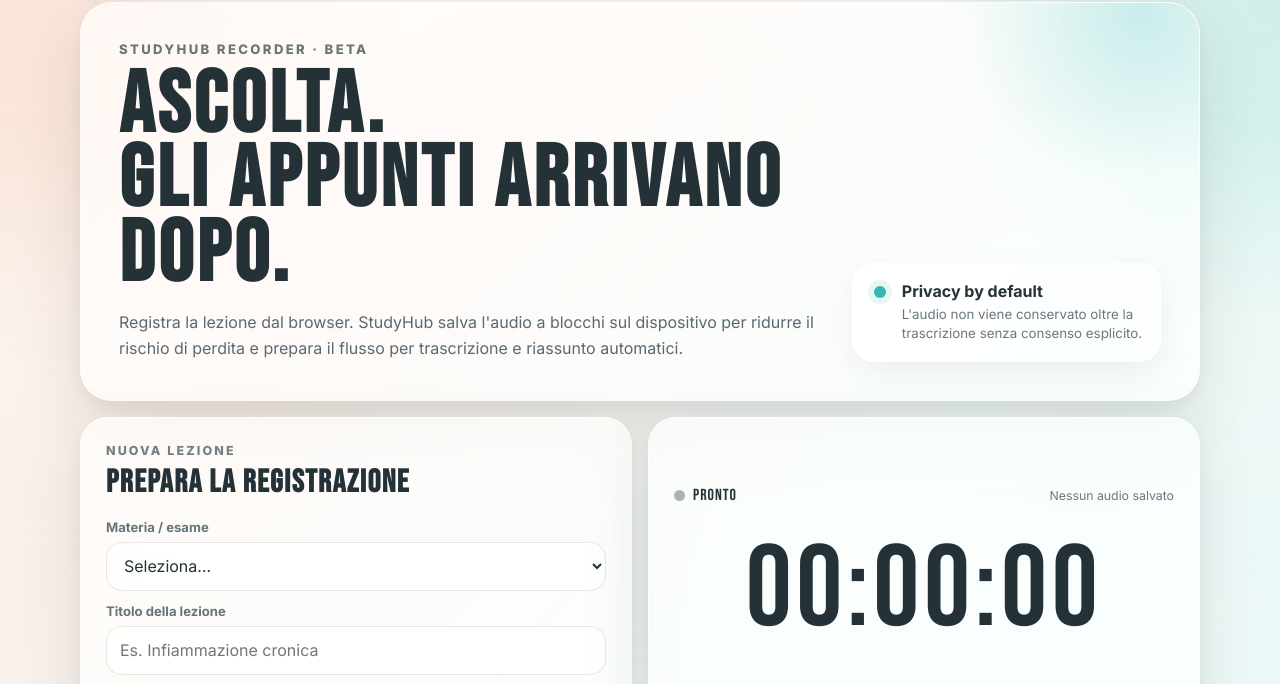
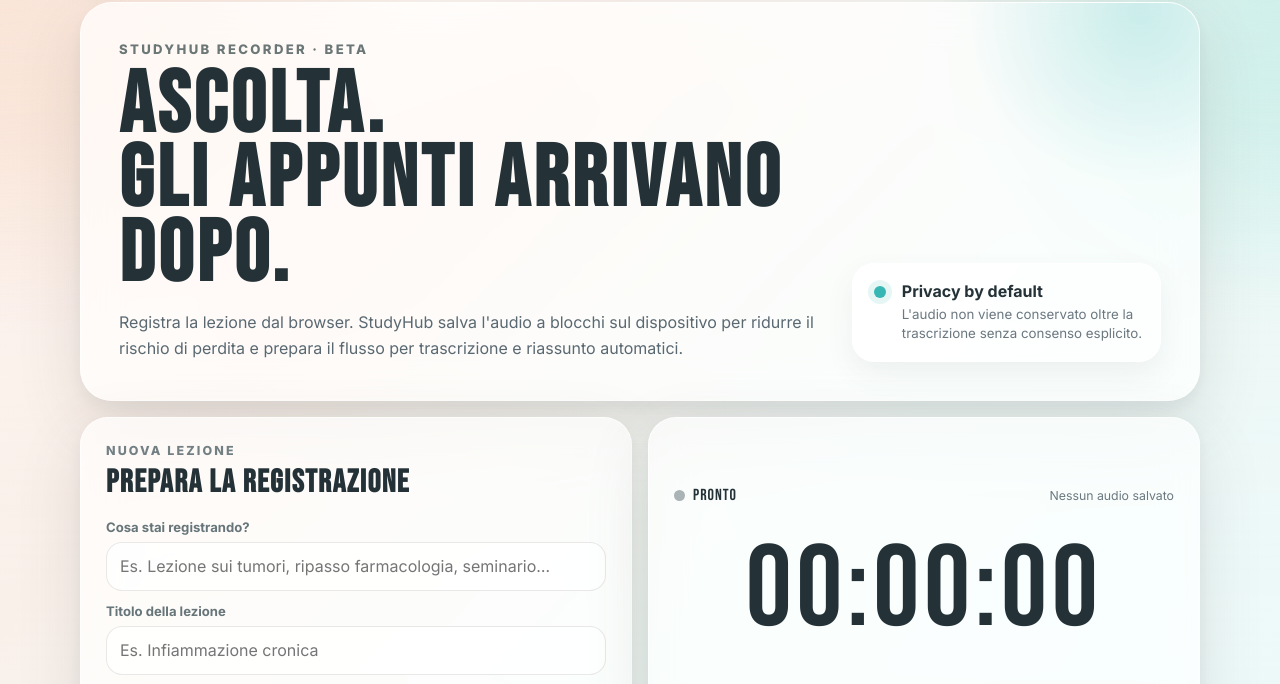
Before and after one commit to Ferrantedaniel-coder/QUIZZONINFERIMERISTICI, a plain HTML site: page registratore.html in a window 1280 px wide. Shown: the part 88-772 px from the top of the page. Drawn offline with Linux system fonts and the light colour scheme.

Commit message:
Rende libero il campo contenuto registrazione

```diff
--- a/registratore.html
+++ b/registratore.html
@@ -34,18 +34,7 @@
     <div class="card-kicker">NUOVA LEZIONE</div>
     <h2>Prepara la registrazione</h2>
     <div class="rec-fields">
-      <label class="rec-field"><span>Materia / esame</span>
-        <select id="subject">
-          <option value="">Seleziona…</option>
-          <option>Scienze della Salute</option>
-          <option>Anatomia Patologica</option>
-          <option>Infermieristica nel Materno</option>
-          <option>Paziente chirurgico</option>
-          <option>Diagnostica</option>
-          <option>MedChiruFarmaco</option>
-          <option>Infermieristica per problemi prioritari di salute (PPS)</option>
-        </select>
-      </label>
+      <label class="rec-field"><span>Cosa stai registrando?</span><input id="subject" type="text" maxlength="140" placeholder="Es. Lezione sui tumori, ripasso farmacologia, seminario…"></label>
       <label class="rec-field"><span>Titolo della lezione</span><input id="lessonTitle" type="text" maxlength="120" placeholder="Es. Infiammazione cronica"></label>
       <label class="rec-field"><span>Docente <small>(facoltativo)</small></span><input id="teacher" type="text" maxlength="100" placeholder="Nome docente"></label>
     </div>
```
